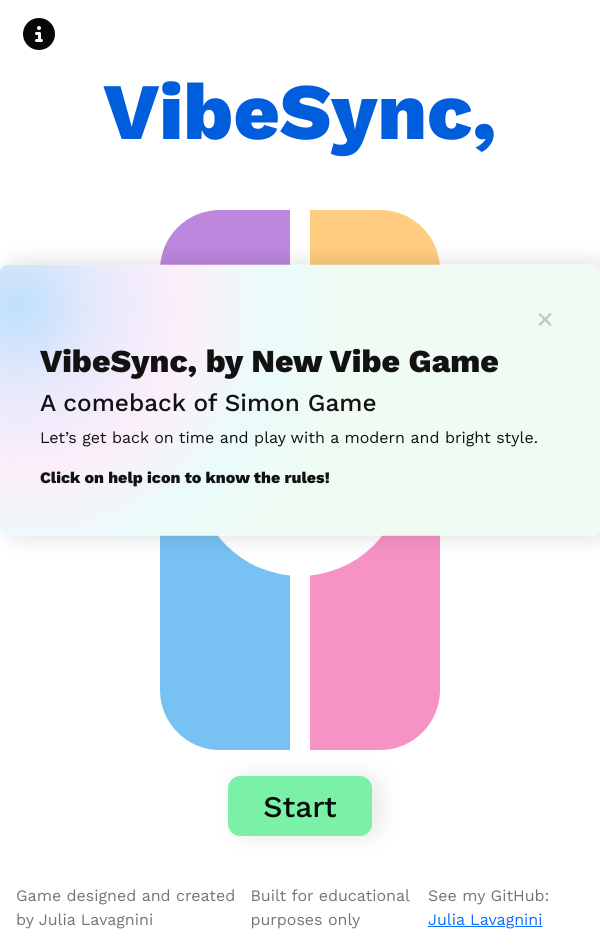
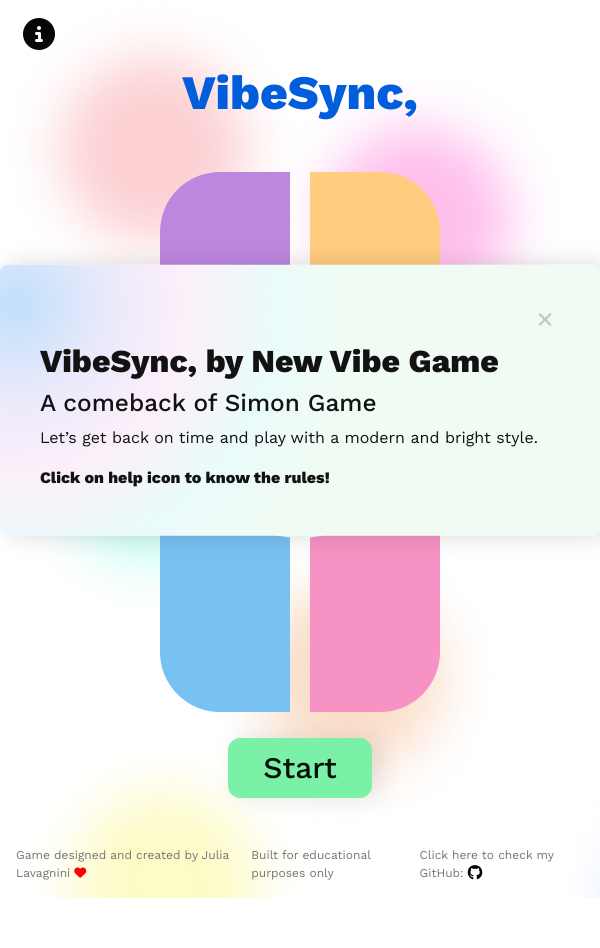
Before and after one commit to JuliaLavagnini/Simon-Game, a plain HTML site: page index.html in a window 600 px wide. After the commit the page ends 898 px from the top, so only its background shows below. Drawn offline with nearby package versions, Linux system fonts and the light colour scheme.

Commit message:
Improve header and footer on responsive devices

```diff
--- a/assets/css/style.css
+++ b/assets/css/style.css
@@ -4,7 +4,7 @@
 }
 
 body {
-  background-image: url(assets/media/Background.png);
+  background-image: url("../media/Background.png");
   display: grid;
   height: 100vh;
   color: #757575;
@@ -184,8 +184,16 @@ h2 {
   .center {
     height: 26vh;
     width: 26vh;
-    font-size: 7rem;
+    font-size: 6rem;
     line-height: 27vh;
+  }
+
+  footer p {
+    font-size: 9px;
+  }
+
+  h1 {
+    font-size: 48px;
   }
 }
 
@@ -193,11 +201,19 @@ h2 {
   .popupHelp {
     width: 553px;
   }
+
+  footer p {
+    font-size: 12px;
+  }
 }
 
 @media (min-width: 768px) {
   .popupHelp {
     width: 610px;
+  }
+
+  footer p {
+    font-size: 16px;
   }
 }
 
--- a/index.html
+++ b/index.html
@@ -87,7 +87,7 @@
         <div class="row text-center flex-column">
           <div class="col wrapper main">
             <p id="score"></p>
-            <div id="simon">
+            <div id="simon" style="min-width: 300px;">
               <div class="color1 color-part"></div>
               <div class="color2 color-part"></div>
               <div class="color3 color-part"></div>
@@ -110,9 +110,9 @@
       </div>
     </main>
     <footer class="d-flex justify-content-between mt-5 ms-3 me-3">
-      <p>Game designed and created by Julia Lavagnini</p>
+      <p>Game designed and created by Julia Lavagnini <i class="fa-solid fa-heart" style="color: #ff0000;"></i></p>
       <p>Built for educational purposes only</p>
-      <p>See my GitHub: <a href="https://github.com/JuliaLavagnini" target="_blank">Julia Lavagnini</a></p>
+      <p>Click here to check my GitHub: <a href="https://github.com/JuliaLavagnini" target="_blank"><i class="fa-brands fa-github fa-lg" style="color: #000000;"></i></a></p>
     </footer>
     <!--JS script-->
     <script src="assets/js/main.js"></script>
```
